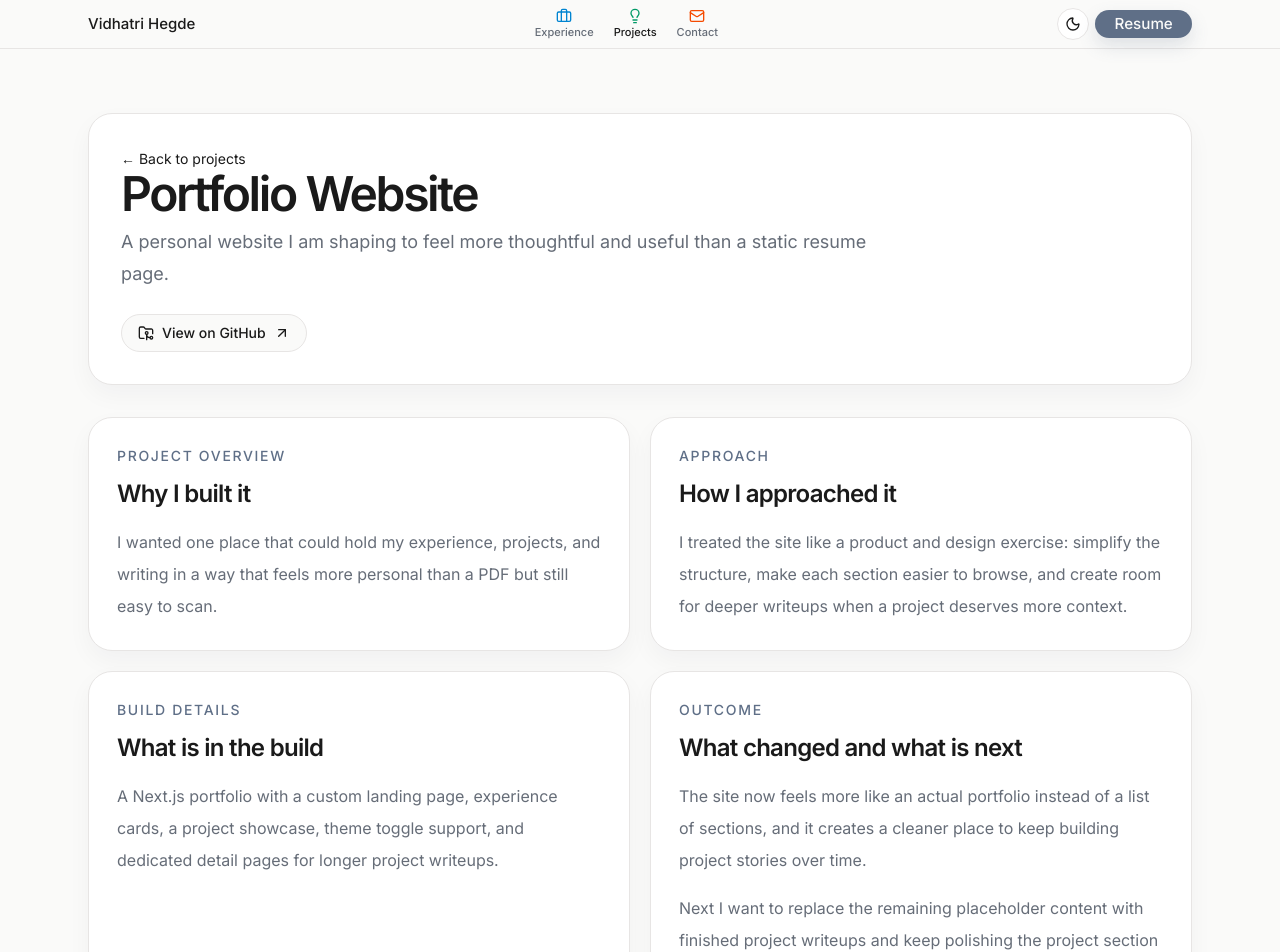
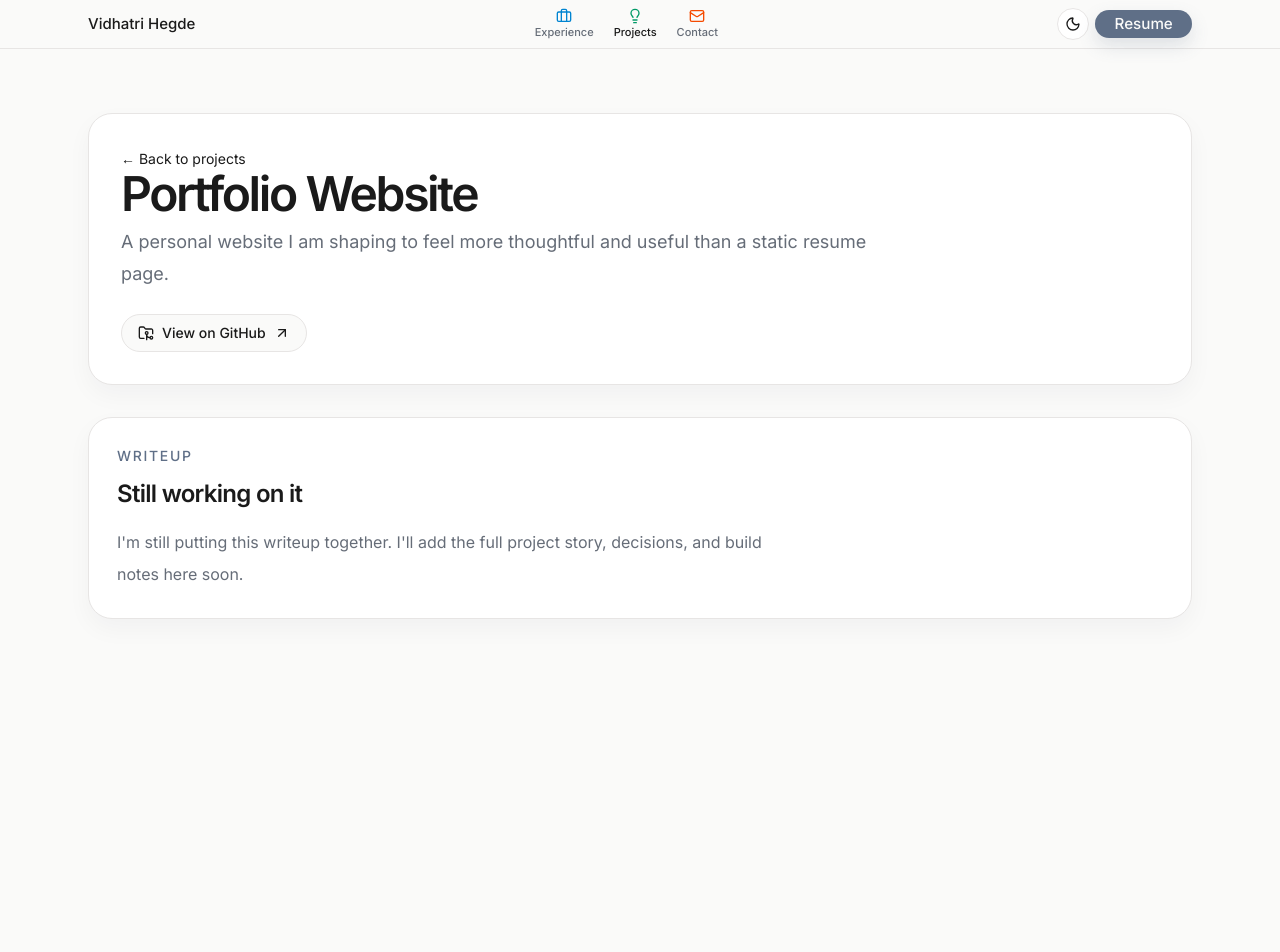
Before and after one commit to vidhu-hegde/Personal_website, a Next.js app: page /projects/portfolio-website in a window 1280 px wide. Shown: the top 952 px of the page. After the commit the page ends 800 px from the top, so only its background shows below. Built offline with nearby package versions, Linux system fonts and the light colour scheme; no server answers.

Commit message:
fixed page card

```diff
--- a/app/projects/[slug]/page.tsx
+++ b/app/projects/[slug]/page.tsx
@@ -75,31 +75,13 @@ export default async function ProjectDetailPage({ params }: ProjectPageProps) {
           </div>
 
           <div className="grid gap-5 lg:grid-cols-2">
-            <article className="rounded-2xl border border-border bg-card p-6 shadow-card sm:p-7">
-              <p className="text-sm font-medium tracking-[0.12em] text-accent uppercase">Project overview</p>
-              <h2 className="mt-3 text-2xl font-semibold tracking-[-0.03em] text-foreground">Why I built it</h2>
-              <p className="mt-4 text-base leading-8 text-muted">{project.problem}</p>
-            </article>
-
-            <article className="rounded-2xl border border-border bg-card p-6 shadow-card sm:p-7">
-              <p className="text-sm font-medium tracking-[0.12em] text-accent uppercase">Approach</p>
-              <h2 className="mt-3 text-2xl font-semibold tracking-[-0.03em] text-foreground">How I approached it</h2>
-              <p className="mt-4 text-base leading-8 text-muted">{project.approach}</p>
-            </article>
-
-            <article className="rounded-2xl border border-border bg-card p-6 shadow-card sm:p-7">
-              <p className="text-sm font-medium tracking-[0.12em] text-accent uppercase">Build details</p>
-              <h2 className="mt-3 text-2xl font-semibold tracking-[-0.03em] text-foreground">What is in the build</h2>
-              <p className="mt-4 text-base leading-8 text-muted">{project.whatBuilt}</p>
-            </article>
-
-            <article className="rounded-2xl border border-border bg-card p-6 shadow-card sm:p-7">
-              <p className="text-sm font-medium tracking-[0.12em] text-accent uppercase">Outcome</p>
-              <h2 className="mt-3 text-2xl font-semibold tracking-[-0.03em] text-foreground">What changed and what is next</h2>
-              <div className="mt-4 space-y-4 text-base leading-8 text-muted">
-                <p>{project.impact}</p>
-                <p>{project.reflection}</p>
-              </div>
+            <article className="lg:col-span-2 rounded-2xl border border-border bg-card p-6 shadow-card sm:p-7">
+              <p className="text-sm font-medium tracking-[0.12em] text-accent uppercase">Writeup</p>
+              <h2 className="mt-3 text-2xl font-semibold tracking-[-0.03em] text-foreground">Still working on it</h2>
+              <p className="mt-4 max-w-2xl text-base leading-8 text-muted">
+                I&apos;m still putting this writeup together. I&apos;ll add the full project story, decisions, and
+                build notes here soon.
+              </p>
             </article>
           </div>
         </div>
```
